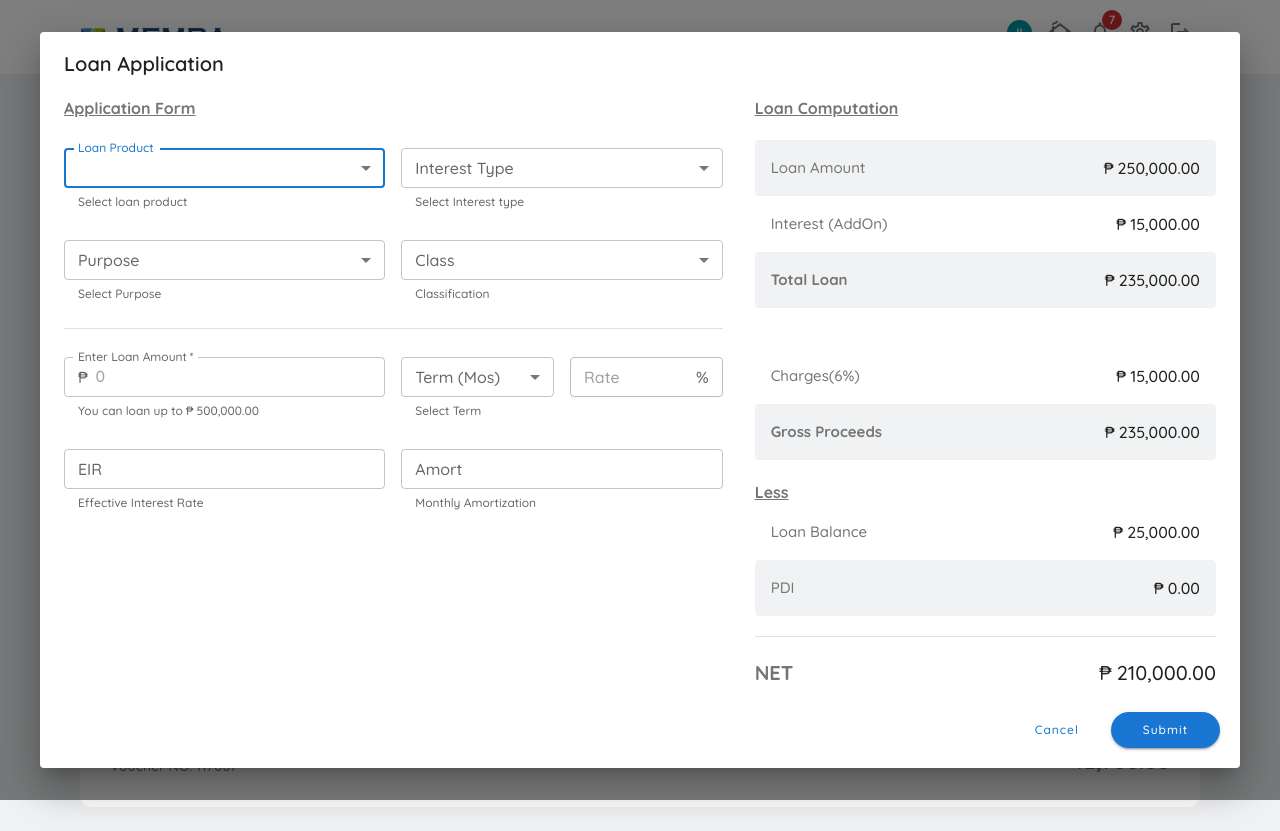
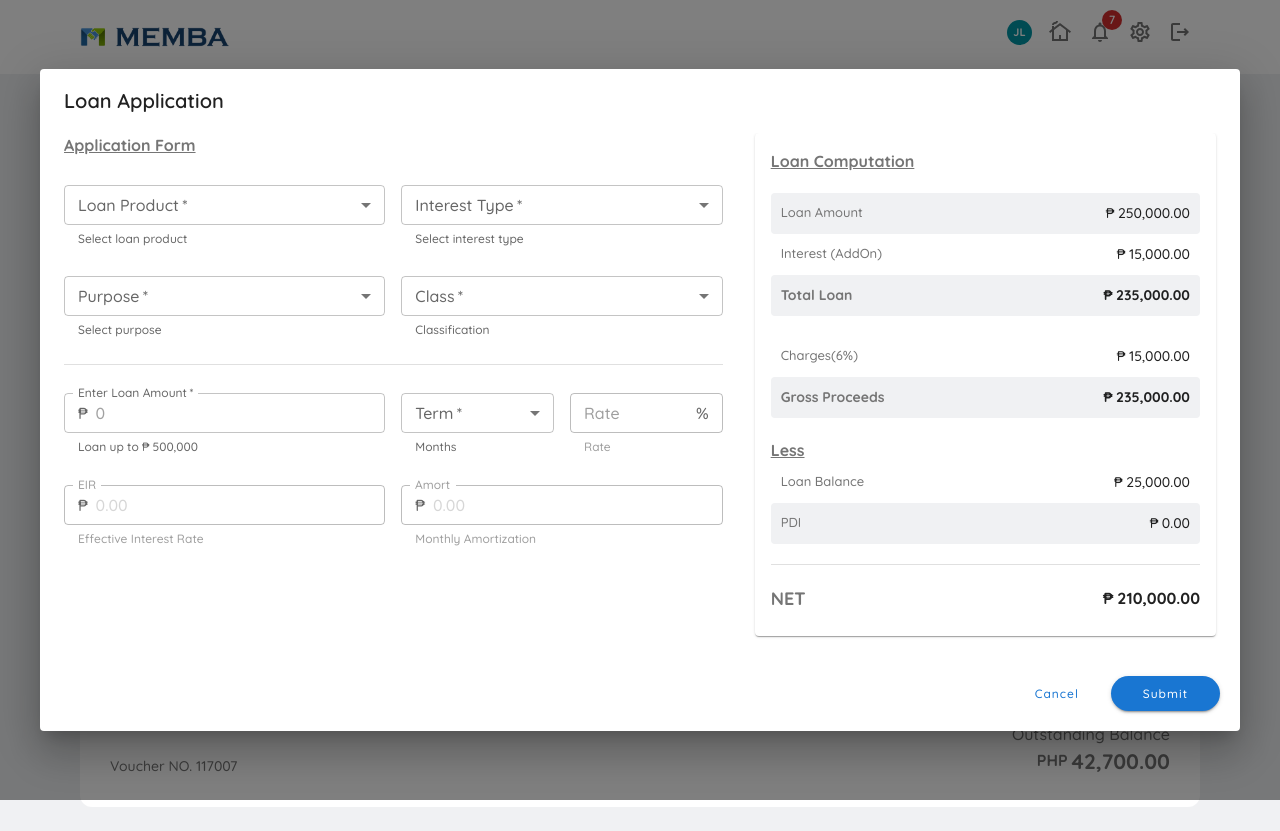
Before and after one commit to raven-21/MOLA, a React (Create React App) app in the folder mola-fe/: page /home in a window 1280 px wide. Both pictures are taken after a click on the button "Apply". Built offline with nearby package versions, Linux system fonts and the light colour scheme.

Commit message:
loan application dialog -- hook

```diff
--- a/mola-fe/src/components/CardLoanApply.js
+++ b/mola-fe/src/components/CardLoanApply.js
@@ -1,5 +1,4 @@
-import React from "react";
-import { useState } from "react";
+import React, { useState } from "react";
 import { makeStyles } from "@mui/styles";
 import { grey } from "@mui/material/colors";
 import Grid from "@mui/material/Grid";
--- a/mola-fe/src/components/DialogLoanApply.js
+++ b/mola-fe/src/components/DialogLoanApply.js
@@ -1,5 +1,4 @@
-import React from "react";
-import { useState } from "react";
+import React, { useState } from "react";
 import { makeStyles } from "@mui/styles";
 import { useTheme } from '@mui/material/styles';
 import { grey } from "@mui/material/colors";
@@ -23,18 +22,19 @@ import Select from '@mui/material/Select';
 import Divider from "@mui/material/Divider";
 import InputAdornment from "@mui/material/InputAdornment";
 import FormHelperText from "@mui/material/FormHelperText";
+//Custom Hooks
+import useLoanApplication from "../hooks/useLoanApplication";
 
 const useStyles = makeStyles(theme => ({
 	card: {
-		backgroundColor: '#f1f2f3 !important',
+		backgroundColor: '#F0F1F3 !important',
 	},
 	cardContent: {
-		padding: '16px !important'
+		padding: '10px !important'
 	},
 	text: {
 		color: grey[600]
 	}
-
 }));
 
 export default function DialogLoanApply(props) {
@@ -42,38 +42,35 @@ export default function DialogLoanApply(props) {
 	const theme = useTheme();
 	const fullScreen = useMediaQuery(theme.breakpoints.down('md'));
 
-	const handleDialogClose = () => {
-		props.setOpenDialog(false);
-	};
-
-	//Loan Product
-	const [product, setProduct] = useState('');
-	const handleChangeProduct = (event) => {
-		setProduct(event.target.value);
-	};
-	//Interest Type
-	const [interestType, setInterestType] = useState('');
-	const handleChangeInterest = (event) => {
-		setInterestType(event.target.value);
-	};
-	//Purpose
-	const [purpose, setPurpose] = useState('');
-	const handleChangePurpose = (event) => {
-		setPurpose(event.target.value);
-	};
-	//Class
-	const [loanClass, setClass] = useState('');
-	const handleChangeClass = (event) => {
-		setClass(event.target.value);
-	};
-	//Terms
-	const [term, setTerm] = useState('');
-	const handleChangeTerm = (event) => {
-		setTerm(event.target.value);
-	};
+	const { product,
+		productError,
+		productText,
+		interestType,
+		interestTypeError,
+		interestTypeText,
+		purpose,
+		purposeError,
+		purposeText,
+		loanClass,
+		loanClassError,
+		term,
+		termError,
+		termText,
+		amount,
+		amountError,
+		amountText,
+		handleChangeProduct,
+		handleChangeInterest,
+		handleChangePurpose,
+		handleChangeClass,
+		handleChangeAmount,
+		handleChangeTerm,
+		handleSubmit,
+		handleDialogClose } = useLoanApplication(props);
 
 	return (
 		<Dialog fullScreen={fullScreen} open={props.openDialog} maxWidth="lg" fullWidth>
+			<form id="loan-app-form" onSubmit={handleSubmit} noValidate autoComplete="off">
 				<DialogTitle>Loan Application</DialogTitle>
 				<DialogContent>
 					<Grid container spacing={4}>
@@ -82,40 +79,40 @@ export default function DialogLoanApply(props) {
 							<br />
 							<Grid container spacing={2} direction={"row"}>
 								<Grid item xs={12} sm={6} md={6} lg={6} sx={{ width: '50%' }}>
-								<FormControl fullWidth margin="dense" size="small">
+									<FormControl fullWidth margin="dense" size="small" error={productError} required>
 										<InputLabel>Loan Product</InputLabel>
-									<Select value={product} label="Loan Product" onChange={handleChangeProduct} autoFocus>
+										<Select value={product} label="Loan Product" onChange={handleChangeProduct}>
 											<MenuItem value={'LT'}>Long Term</MenuItem>
 											<MenuItem value={'ST'}>Short Term</MenuItem>
 											<MenuItem value={'SL'}>Special Loan</MenuItem>
 										</Select>
-									<FormHelperText>Select loan product</FormHelperText>
+										<FormHelperText>{productText}</FormHelperText>
 									</FormControl>
 								</Grid>
 								<Grid item xs={12} sm={6} md={6} lg={6} sx={{ width: '50%' }}>
-								<FormControl fullWidth margin="dense" size="small">
+									<FormControl fullWidth margin="dense" size="small" error={interestTypeError} required>
 										<InputLabel>Interest Type</InputLabel>
 										<Select value={interestType} label="Interest Type" onChange={handleChangeInterest}>
 											<MenuItem value={'Diminishing'}>Diminishing</MenuItem>
 											<MenuItem value={'w/o'}>Without Interest</MenuItem>
 											<MenuItem value={'w'}>With Interest</MenuItem>
 										</Select>
-									<FormHelperText>Select Interest type</FormHelperText>
+										<FormHelperText>{interestTypeText}</FormHelperText>
 									</FormControl>
 								</Grid>
 								<Grid item xs={12} sm={6} md={6} lg={6} sx={{ width: '50%' }}>
-								<FormControl fullWidth margin="dense" size="small">
+									<FormControl fullWidth margin="dense" size="small" error={purposeError} required>
 										<InputLabel>Purpose</InputLabel>
 										<Select value={purpose} label="Purpose" onChange={handleChangePurpose}>
-										<MenuItem value={10}>Not specified</MenuItem>
-										<MenuItem value={20}>Education</MenuItem>
-										<MenuItem value={30}>Housing</MenuItem>
+											<MenuItem value={'Not Specified'}>Not Specified</MenuItem>
+											<MenuItem value={'Education'}>Education</MenuItem>
+											<MenuItem value={'Housing'}>Housing</MenuItem>
 										</Select>
-									<FormHelperText>Select Purpose</FormHelperText>
+										<FormHelperText>{purposeText}</FormHelperText>
 									</FormControl>
 								</Grid>
 								<Grid item xs={12} sm={6} md={6} lg={6} sx={{ width: '50%' }}>
-								<FormControl fullWidth margin="dense" size="small">
+									<FormControl fullWidth margin="dense" size="small" error={loanClassError} required>
 										<InputLabel>Class</InputLabel>
 										<Select value={loanClass} label="Class" onChange={handleChangeClass}>
 											<MenuItem value={'New'}>New</MenuItem>
@@ -131,14 +128,17 @@ export default function DialogLoanApply(props) {
 							<Grid container spacing={2} direction={"row"}>
 								<Grid item xs={12} sm={6} md={6} lg={6} sx={{ width: '50%' }}>
 									<TextField
-									helperText="You can loan up to	&#8369; 500,000.00"
+										onChange={handleChangeAmount}
+										helperText={amountText}
 										variant="outlined"
 										margin="dense"
 										label="Enter Loan Amount"
 										placeholder="0"
 										size="small"
+										type="number"
 										fullWidth
 										required
+										error={amountError}
 										InputProps={{
 											startAdornment: (
 												<InputAdornment position='start'>
@@ -149,18 +149,19 @@ export default function DialogLoanApply(props) {
 									/>
 								</Grid>
 								<Grid item xs={6} sm={3} md={3} lg={3} sx={{ width: '50%' }}>
-								<FormControl fullWidth margin="dense" size="small">
-									<InputLabel>Term (Mos)</InputLabel>
-									<Select value={term} label="Term (Mos)" onChange={handleChangeTerm}>
+									<FormControl fullWidth margin="dense" size="small" error={termError} required>
+										<InputLabel>Term</InputLabel>
+										<Select value={term} label="Term" onChange={handleChangeTerm}>
 											<MenuItem value={12}>12</MenuItem>
 											<MenuItem value={24}>24</MenuItem>
 											<MenuItem value={36}>36</MenuItem>
 										</Select>
-									<FormHelperText>Select Term</FormHelperText>
+										<FormHelperText>{termText}</FormHelperText>
 									</FormControl>
 								</Grid>
 								<Grid item xs={6} sm={3} md={3} lg={3} sx={{ width: '50%' }}>
 									<TextField
+										helperText="Rate"
 										variant="outlined"
 										margin="dense"
 										label="Rate"
@@ -185,6 +186,14 @@ export default function DialogLoanApply(props) {
 										placeholder="0.00"
 										size="small"
 										fullWidth
+										disabled
+										InputProps={{
+											startAdornment: (
+												<InputAdornment position='start'>
+													&#8369;
+												</InputAdornment>
+											),
+										}}
 									/>
 								</Grid>
 								<Grid item xs={12} sm={6} md={6} lg={6} sx={{ width: '50%' }}>
@@ -196,11 +205,21 @@ export default function DialogLoanApply(props) {
 										placeholder="0.00"
 										size="small"
 										fullWidth
+										disabled
+										InputProps={{
+											startAdornment: (
+												<InputAdornment position='start'>
+													&#8369;
+												</InputAdornment>
+											),
+										}}
 									/>
 								</Grid>
 							</Grid>
 						</Grid>
 						<Grid item xs={12} sm={12} md={5} lg={5}>
+							<Card elevation={1}>
+								<CardContent>
 									{/* Loan Computation */}
 									<Typography className={classes.text} sx={{ fontWeight: 'bold', textDecoration: 'underline' }}>Loan Computation</Typography>
 									<br />
@@ -208,10 +227,10 @@ export default function DialogLoanApply(props) {
 										<CardContent className={classes.cardContent}>
 											<Grid container spacing={2}>
 												<Grid item xs={6} sm={6} md={6} lg={6} sx={{ display: 'flex', alignItems: 'center' }}>
-										<Typography className={classes.text} sx={{ fontSize: { xs: 13, sm: 14, md: 15 } }}>Loan Amount</Typography>
+													<Typography className={classes.text} sx={{ fontSize: { xs: 13, sm: 14, md: 13 } }}>Loan Amount</Typography>
 												</Grid>
 												<Grid item xs={6} sm={6} md={6} lg={6} sx={{ display: 'flex', alignItems: 'center', justifyContent: 'flex-end' }}>
-										<Typography sx={{ fontSize: { xs: 14, sm: 16, md: 16 } }}>&#8369; 250,000.00</Typography>
+													<Typography sx={{ fontSize: { xs: 13, sm: 14, md: 14 } }}>&#8369; 250,000.00</Typography>
 												</Grid>
 											</Grid>
 										</CardContent>
@@ -221,10 +240,10 @@ export default function DialogLoanApply(props) {
 											<CardContent className={classes.cardContent}>
 												<Grid container spacing={2}>
 													<Grid item xs={6} sm={6} md={6} lg={6} sx={{ display: 'flex', alignItems: 'center' }}>
-											<Typography className={classes.text} sx={{ fontSize: { xs: 13, sm: 14, md: 15 } }}>Interest (AddOn)</Typography>
+														<Typography className={classes.text} sx={{ fontSize: { xs: 13, sm: 14, md: 13 } }}>Interest (AddOn)</Typography>
 													</Grid>
 													<Grid item xs={6} sm={6} md={6} lg={6} sx={{ display: 'flex', alignItems: 'center', justifyContent: 'flex-end' }}>
-											<Typography sx={{ fontSize: { xs: 14, sm: 16, md: 16 } }}>&#8369; 15,000.00</Typography>
+														<Typography sx={{ fontSize: { xs: 13, sm: 14, md: 14 } }}>&#8369; 15,000.00</Typography>
 													</Grid>
 												</Grid>
 											</CardContent>
@@ -233,25 +252,24 @@ export default function DialogLoanApply(props) {
 											<CardContent className={classes.cardContent}>
 												<Grid container spacing={2}>
 													<Grid item xs={6} sm={6} md={6} lg={6} sx={{ display: 'flex', alignItems: 'center' }}>
-											<Typography className={classes.text} sx={{ fontSize: { xs: 13, sm: 14, md: 15 }, fontWeight: 'bold' }}>Total Loan</Typography>
+														<Typography className={classes.text} sx={{ fontSize: { xs: 13, sm: 14, md: 14 }, fontWeight: 'bold' }}>Total Loan</Typography>
 													</Grid>
 													<Grid item xs={6} sm={6} md={6} lg={6} sx={{ display: 'flex', alignItems: 'center', justifyContent: 'flex-end' }}>
-											<Typography sx={{ fontSize: { xs: 14, sm: 16, md: 16 } }}>&#8369; 235,000.00</Typography>
+														<Typography sx={{ fontSize: { xs: 13, sm: 14, md: 14 }, fontWeight: 'bold' }}>&#8369; 235,000.00</Typography>
 													</Grid>
 												</Grid>
 											</CardContent>
 										</Card>
-							<br />
 										<br />
 									</div>
 									<Card elevation={0}>
 										<CardContent className={classes.cardContent}>
 											<Grid container spacing={2}>
 												<Grid item xs={6} sm={6} md={6} lg={6} sx={{ display: 'flex', alignItems: 'center' }}>
-										<Typography className={classes.text} sx={{ fontSize: { xs: 13, sm: 14, md: 15 } }}>Charges(6%)</Typography>
+													<Typography className={classes.text} sx={{ fontSize: { xs: 13, sm: 14, md: 13 } }}>Charges(6%)</Typography>
 												</Grid>
 												<Grid item xs={6} sm={6} md={6} lg={6} sx={{ display: 'flex', alignItems: 'center', justifyContent: 'flex-end' }}>
-										<Typography sx={{ fontSize: { xs: 14, sm: 16, md: 16 } }}>&#8369; 15,000.00</Typography>
+													<Typography sx={{ fontSize: { xs: 13, sm: 14, md: 14 } }}>&#8369; 15,000.00</Typography>
 												</Grid>
 											</Grid>
 										</CardContent>
@@ -260,10 +278,10 @@ export default function DialogLoanApply(props) {
 										<CardContent className={classes.cardContent}>
 											<Grid container spacing={2}>
 												<Grid item xs={6} sm={6} md={6} lg={6} sx={{ display: 'flex', alignItems: 'center' }}>
-										<Typography className={classes.text} sx={{ fontSize: { xs: 13, sm: 14, md: 15 }, fontWeight: 'bold' }}>Gross Proceeds</Typography>
+													<Typography className={classes.text} sx={{ fontSize: { xs: 13, sm: 14, md: 14 }, fontWeight: 'bold' }}>Gross Proceeds</Typography>
 												</Grid>
 												<Grid item xs={6} sm={6} md={6} lg={6} sx={{ display: 'flex', alignItems: 'center', justifyContent: 'flex-end' }}>
-										<Typography sx={{ fontSize: { xs: 14, sm: 16, md: 16 } }}>&#8369; 235,000.00</Typography>
+													<Typography sx={{ fontSize: { xs: 13, sm: 14, md: 14 }, fontWeight: 'bold' }}>&#8369; 235,000.00</Typography>
 												</Grid>
 											</Grid>
 										</CardContent>
@@ -274,10 +292,10 @@ export default function DialogLoanApply(props) {
 										<CardContent className={classes.cardContent}>
 											<Grid container spacing={2}>
 												<Grid item xs={6} sm={6} md={6} lg={6} sx={{ display: 'flex', alignItems: 'center' }}>
-										<Typography className={classes.text} sx={{ fontSize: { xs: 13, sm: 14, md: 15 } }}>Loan Balance</Typography>
+													<Typography className={classes.text} sx={{ fontSize: { xs: 13, sm: 14, md: 13 } }}>Loan Balance</Typography>
 												</Grid>
 												<Grid item xs={6} sm={6} md={6} lg={6} sx={{ display: 'flex', alignItems: 'center', justifyContent: 'flex-end' }}>
-										<Typography sx={{ fontSize: { xs: 14, sm: 16, md: 16 } }}>&#8369; 25,000.00</Typography>
+													<Typography sx={{ fontSize: { xs: 13, sm: 14, md: 14 } }}>&#8369; 25,000.00</Typography>
 												</Grid>
 											</Grid>
 										</CardContent>
@@ -286,10 +304,10 @@ export default function DialogLoanApply(props) {
 										<CardContent className={classes.cardContent}>
 											<Grid container spacing={2}>
 												<Grid item xs={6} sm={6} md={6} lg={6} sx={{ display: 'flex', alignItems: 'center' }}>
-										<Typography className={classes.text} sx={{ fontSize: { xs: 13, sm: 14, md: 15 } }}>PDI</Typography>
+													<Typography className={classes.text} sx={{ fontSize: { xs: 13, sm: 14, md: 13 } }}>PDI</Typography>
 												</Grid>
 												<Grid item xs={6} sm={6} md={6} lg={6} sx={{ display: 'flex', alignItems: 'center', justifyContent: 'flex-end' }}>
-										<Typography sx={{ fontSize: { xs: 14, sm: 16, md: 16 } }}>&#8369; 0.00</Typography>
+													<Typography sx={{ fontSize: { xs: 13, sm: 14, md: 14 } }}>&#8369; 0.00</Typography>
 												</Grid>
 											</Grid>
 										</CardContent>
@@ -299,12 +317,15 @@ export default function DialogLoanApply(props) {
 									<br />
 									<Grid container spacing={2}>
 										<Grid item xs={6} sm={6} md={6} lg={6} sx={{ display: 'flex', alignItems: 'center' }}>
-								<Typography variant="h6" className={classes.text} sx={{ fontWeight: 'bold' }}>NET</Typography>
+											<Typography className={classes.text} sx={{ fontWeight: 'bold', fontSize: { xs: 14, sm: 16, md: 18 } }}>NET</Typography>
 										</Grid>
 										<Grid item xs={6} sm={6} md={6} lg={6} sx={{ display: 'flex', alignItems: 'center', justifyContent: 'flex-end' }}>
-								<Typography sx={{ fontSize: { xs: 16, sm: 18, md: 20 } }}>&#8369; 210,000.00</Typography>
+											<Typography sx={{ fontSize: { xs: 14, sm: 16, md: 16 }, fontWeight: 'bold' }}>&#8369; 210,000.00</Typography>
 										</Grid>
 									</Grid>
+								</CardContent>
+							</Card>
+
 						</Grid>
 					</Grid>
 
@@ -322,7 +343,7 @@ export default function DialogLoanApply(props) {
 							Cancel
 						</Typography>
 					</Button>
-				<Button variant="contained" onClick={handleDialogClose} sx={{ borderRadius: '25px' }}>
+					<Button variant="contained" type="submit" sx={{ borderRadius: '25px' }}>
 						<Typography variant='overline'
 							sx={{
 								marginX: 2,
@@ -334,6 +355,7 @@ export default function DialogLoanApply(props) {
 						</Typography>
 					</Button>
 				</DialogActions>
+			</form>
 		</Dialog >
 	);
 }
--- /dev/null
+++ b/mola-fe/src/hooks/useLoanApplication.js
@@ -0,0 +1,132 @@
+import { useState } from "react"
+
+const useLoanApplication = (props) => {
+	//Loan Product
+	const [product, setProduct] = useState('');
+	const [productError, setProductError] = useState(false);
+	const textProduct = 'Select loan product';
+	const [productText, setProductText] = useState(textProduct);
+	const handleChangeProduct = (event) => {
+		setProduct(event.target.value);
+		setProductError(false);
+		setProductText(textProduct);
+	};
+	//Interest Type
+	const [interestType, setInterestType] = useState('');
+	const [interestTypeError, setInterestTypeError] = useState(false);
+	const textInterest = 'Select interest type';
+	const [interestTypeText, setInterestTypeText] = useState(textInterest);
+	const handleChangeInterest = (event) => {
+		setInterestType(event.target.value);
+		setInterestTypeError(false);
+		setInterestTypeText(textInterest);
+	};
+	//Purpose
+	const [purpose, setPurpose] = useState('');
+	const [purposeError, setPurposeError] = useState(false);
+	const textPurpose = 'Select purpose';
+	const [purposeText, setPurposeText] = useState(textPurpose);
+	const handleChangePurpose = (event) => {
+		setPurpose(event.target.value);
+		setPurposeError(false);
+		setPurposeText(textPurpose);
+	};
+	//Class
+	const [loanClass, setClass] = useState('');
+	const [loanClassError, setClassError] = useState(false);
+	const handleChangeClass = (event) => {
+		setClass(event.target.value);
+		setClassError(false);
+	};
+	//Terms
+	const [term, setTerm] = useState('');
+	const [termError, setTermError] = useState(false);
+	const textTerm = 'Months';
+	const [termText, setTermText] = useState(textTerm);
+	const handleChangeTerm = (event) => {
+		setTerm(event.target.value);
+		setTermError(false);
+		setTermText(textInterest);
+	};
+	//Amount
+	const [amount, setAmount] = useState('');
+	const [amountError, setAmountError] = useState(false);
+	const parser = new DOMParser();
+	const strToDecode = "Loan up to &#8369; 500,000";
+	const decodedString = parser.parseFromString(`<!doctype html><body>${strToDecode}`, 'text/html').body.textContent;
+	const [amountText, setAmountText] = useState(decodedString);
+	const handleChangeAmount = (event) => {
+		setAmount(event.target.value);
+		setAmountError(false);
+		setAmountText(decodedString);
+	};
+
+	const handleDialogClose = () => {
+		props.setOpenDialog(false);
+		document.getElementById("loan-app-form").reset();
+		setProduct('');
+		setInterestType('');
+		setPurpose('');
+		setClass('');
+		setTerm('');
+	};
+
+	//Submit
+	const handleSubmit = (e) => {
+		e.preventDefault();
+
+		if (product === '') {
+			setProductError(true);
+			setProductText('Please select a loan product!');
+		}
+		if (interestType === '') {
+			setInterestTypeError(true);
+			setInterestTypeText('Please select interest type!')
+		}
+		if (purpose === '') {
+			setPurposeError(true);
+			setPurposeText('Please select purpose!');
+		}
+		if (loanClass === '') {
+			setClassError(true)
+		}
+		if (term === '') {
+			setTermError(true);
+			setTermText('Please select term!');
+		}
+		if (amount === '') {
+			setAmountError(true);
+			setAmountText('Please enter an amount!');
+		}
+	}
+
+	return {
+		product,
+		productError,
+		productText,
+		interestType,
+		interestTypeError,
+		interestTypeText,
+		purpose,
+		purposeError,
+		purposeText,
+		loanClass,
+		loanClassError,
+		term,
+		termError,
+		termText,
+		amount,
+		amountError,
+		amountText,
+		handleChangeProduct,
+		handleChangeInterest,
+		handleChangePurpose,
+		handleChangeClass,
+		handleChangeAmount,
+		handleChangeTerm,
+		handleSubmit,
+		handleDialogClose
+	}
+}
+
+export default useLoanApplication;
--- a/mola-fe/src/pages/Home.js
+++ b/mola-fe/src/pages/Home.js
@@ -32,7 +32,6 @@ export default function Home() {
 				<div className={classes.content}>
 					<CardLoanApply />
 					<br />
-
 					{/* Loan Status List */}
 					<CardLoanStatus />
 
```
Lines whose indentation alone changed are shown as unchanged.
